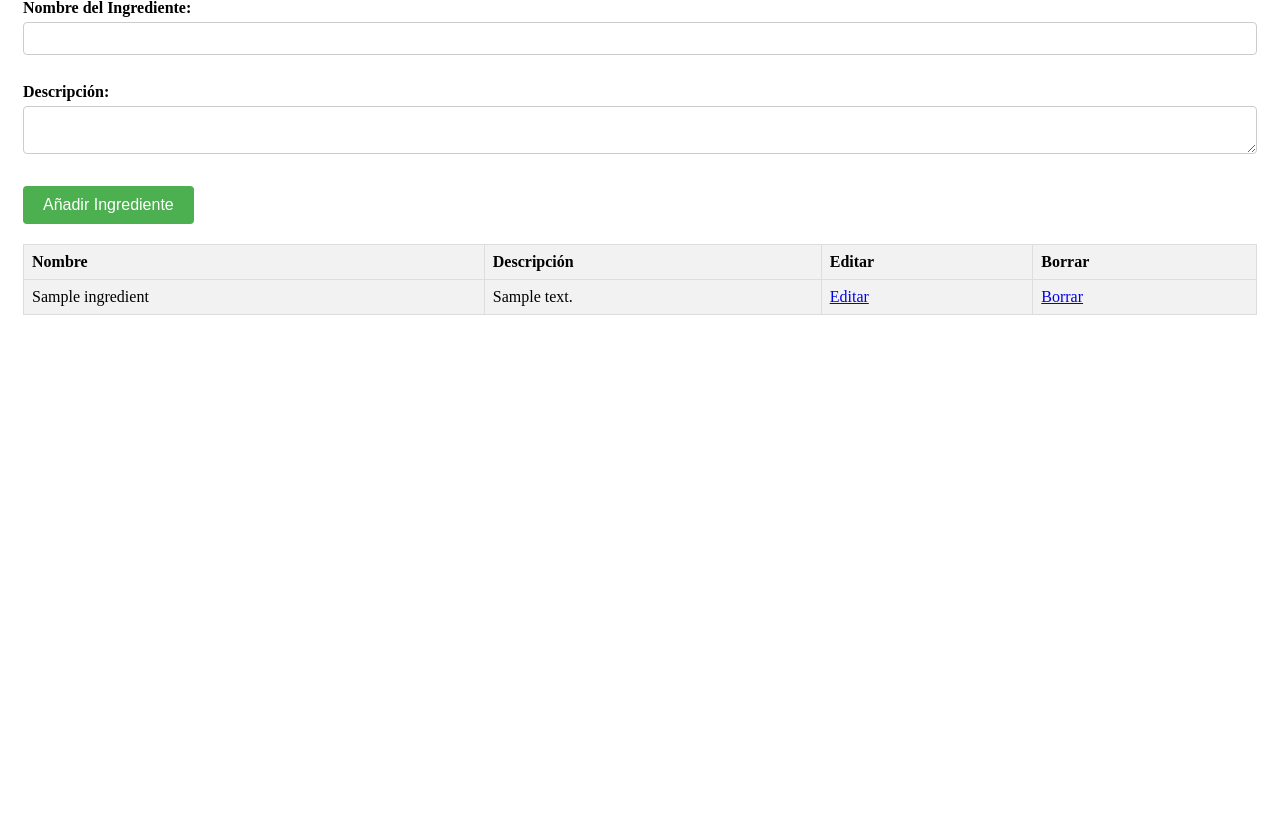
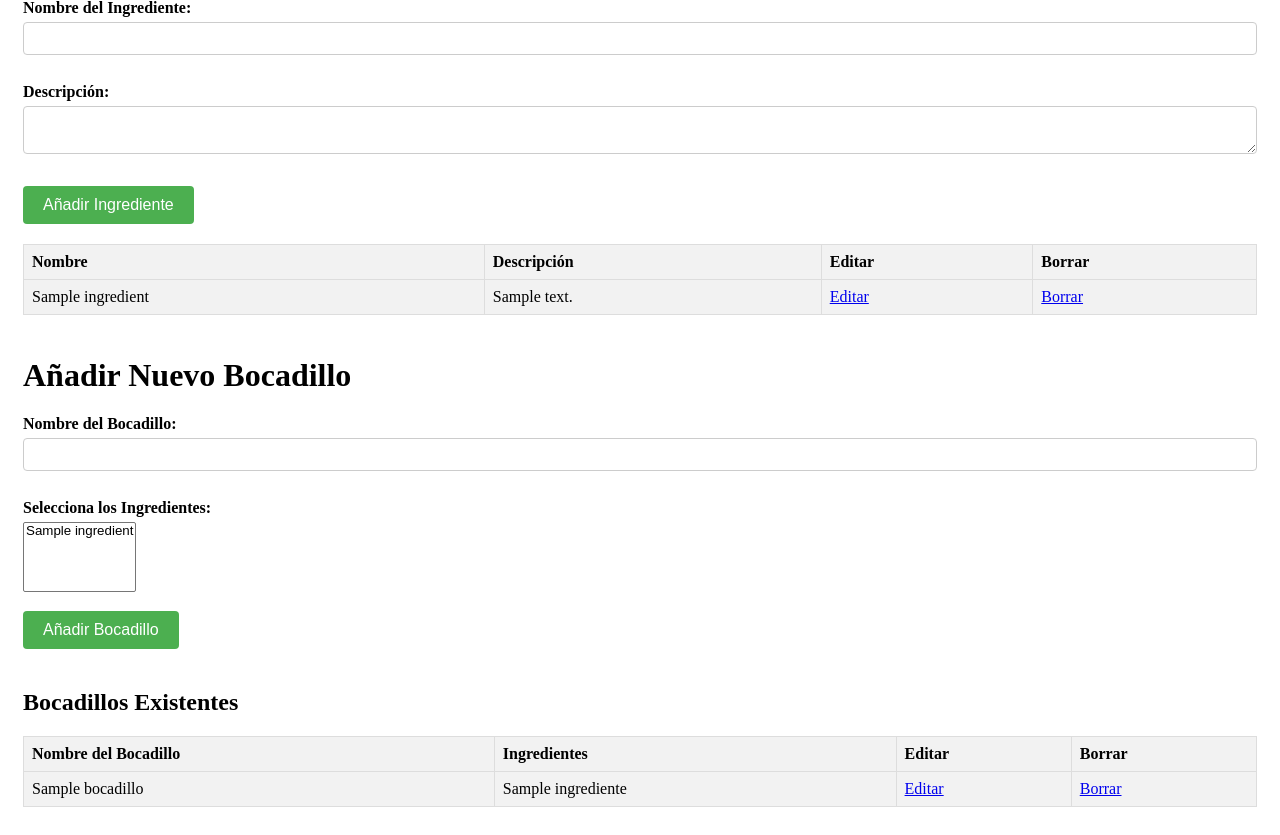
Before and after one commit to mariorht/Pinchoneta, a Flask app: template src/templates/admin.html in a window 1280 px wide. Shown: the part 594-1429 px from the top of the page. Before the commit the page ends 937 px from the top, so only its background shows below. Run offline with Flask 3, Linux system fonts and the light colour scheme; the template is opened without the code that fills it: most values are stand-ins (such as "Sample title", 1, 10 or a date in 2020).

Commit message:
Se pueden crear bocadillos a partir de los ingredientes

```diff
--- a/src/main.py
+++ b/src/main.py
@@ -1,7 +1,7 @@
 from flask import Flask, request, redirect, url_for, render_template
 from datetime import datetime, timedelta
 import random
-from database import DatabaseManager, User, Ingredient  # Asegura que esto coincida con tus nombres de importación
+from database import DatabaseManager, User, Ingredient, Bocadillo  # Asegura que esto coincida con tus nombres de importación
 
 app = Flask(__name__)
 app.config['TEMPLATES_AUTO_RELOAD'] = True
@@ -28,7 +28,8 @@ def profile():
 def admin():
     users = db_manager.get_all_users()
     ingredients = db_manager.get_all_ingredients()
-    return render_template('admin.html', users=users, ingredients=ingredients)
+    bocadillos = db_manager.get_all_bocadillos()
+    return render_template('admin.html', users=users, ingredients=ingredients, bocadillos=bocadillos )
 
 @app.route('/admin/crear-usuario', methods=['POST'])
 def crear_usuario():
@@ -81,3 +82,12 @@ def editar_ingrediente(ingrediente_id):
 def borrar_ingrediente(ingrediente_id):
     db_manager.delete_ingredient(ingrediente_id)
     return redirect(url_for('admin'))
+
+
+@app.route('/admin/crear-bocadillo', methods=['POST'])
+def crear_bocadillo():
+    nombre_bocadillo = request.form['nombreBocadillo']
+    ingredientes_ids = request.form.getlist('ingredientes')  # Esto captura los IDs de los ingredientes seleccionados
+    nuevo_bocadillo = Bocadillo(nombre=nombre_bocadillo)
+    db_manager.insert_bocadillo(nuevo_bocadillo, ingredientes_ids)
+    return redirect(url_for('admin'))
--- a/src/templates/admin.html
+++ b/src/templates/admin.html
@@ -82,6 +82,61 @@
             </table>
         </div>
     </div>
+
+
+    <div class="row">
+        <div class="columna">
+            <h1>Añadir Nuevo Bocadillo</h1>
+            <form action="/admin/crear-bocadillo" method="post">
+                <label for="nombreBocadillo">Nombre del Bocadillo:</label>
+                <input type="text" id="nombreBocadillo" name="nombreBocadillo" required><br><br>
+
+                <label for="ingredientes">Selecciona los Ingredientes:</label>
+                <select id="ingredientes" name="ingredientes" multiple required>
+                    {% for ingrediente in ingredients %}
+                    <option value="{{ ingrediente.ingrediente_id }}">{{ ingrediente.nombre }}</option>
+                    {% endfor %}
+                </select><br><br>
+
+                <input type="submit" value="Añadir Bocadillo">
+            </form>
+        </div>
+    </div>
+
+    <div class="row">
+        <div class="columna">
+            <h2>Bocadillos Existentes</h2>
+            <table>
+                <tr>
+                    <th>Nombre del Bocadillo</th>
+                    <th>Ingredientes</th>
+                    <th>Editar</th>
+                    <th>Borrar</th>
+                </tr>
+                {% for bocadillo in bocadillos %}
+                <tr>
+                    <td>{{ bocadillo.nombre }}</td>
+                    <td>
+                        {% for ingrediente in bocadillo.ingredientes %}
+                            {{ ingrediente.nombre }}{% if not loop.last %}, {% endif %}
+                        {% endfor %}
+                    </td>
+
+                    <td>
+                        <a href="/admin/editar-bocadillo/{{ bocadillo.bocadillo_id }}">Editar</a>
+                    </td>
+
+                    <td>
+                        <a href="/admin/borrar-bocadillo/{{ bocadillo.bocadillo_id }}">Borrar</a>
+                    </td>
+                </tr>
+                {% endfor %}
+            </table>
+        </div>
+    </div>
+
+
+
 </body>
 
 </html>
```
Also changed, not shown: src/database.py (+42 -120 lines), src/db/pinchonetaDB.db.
